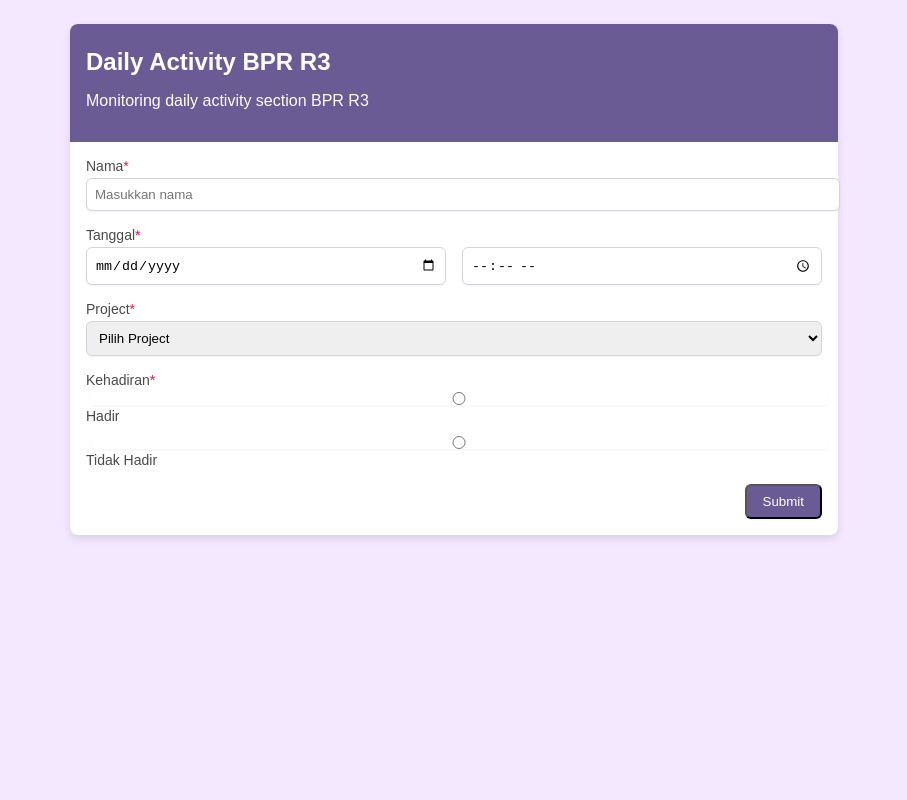
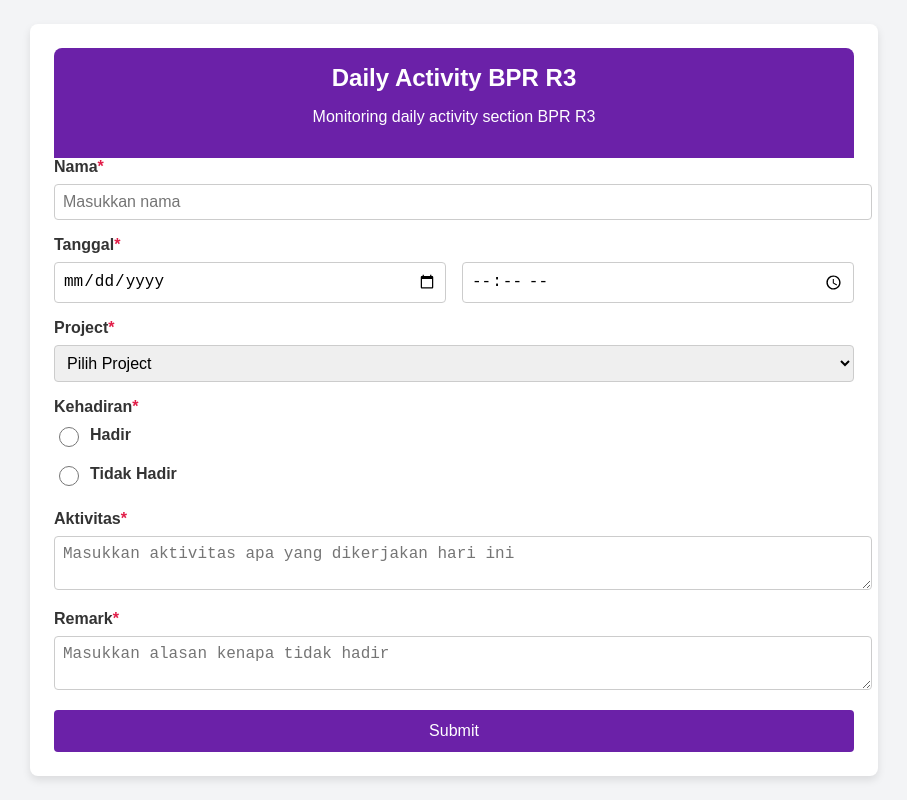
Before and after one commit to splixon224/monitoring, a plain HTML site: page index.html in a window 1280 px wide. Shown: the whole page, without its empty margins (186-1093 px from the left). Drawn offline with Linux system fonts and the light colour scheme.

Commit message:
Update index.html

```diff
--- a/index.html
+++ b/index.html
@@ -7,178 +7,90 @@
     <link rel="stylesheet" href="https://cdnjs.cloudflare.com/ajax/libs/font-awesome/5.15.3/css/all.min.css">
     <style>
         body {
-            background-color: #f3e8ff; /* bg-purple-100 */
-            padding: 1rem; /* p-4 */
-            font-family: Arial, sans-serif;
+            background-color: #f3f4f6; /* Warna latar belakang */
+            padding: 1rem;
+            font-family: 'Arial', sans-serif;
         }
         .container {
-            max-width: 768px; /* max-w-3xl */
-            margin: 0 auto;
-            background-color: #ffffff; /* bg-white */
-            border-radius: 0.5rem; /* rounded-lg */
-            box-shadow: 0 4px 8px rgba(0, 0, 0, 0.1); /* shadow-md */
+            max-width: 800px;
+            margin: auto;
+            background-color: #ffffff;
+            border-radius: 8px;
+            box-shadow: 0 4px 8px rgba(0, 0, 0, 0.1);
+            padding: 1.5rem;
         }
         .header {
-            background-color: #6b5b95; /* bg-purple-600 */
-            color: #ffffff; /* text-white */
-            padding: 1rem; /* p-4 */
-            border-top-left-radius: 0.5rem; /* rounded-t-lg */
-            border-top-right-radius: 0.5rem; /* rounded-t-lg */
+            background-color: #6b21a8; /* Warna ungu gelap */
+            color: #ffffff;
+            padding: 1rem;
+            border-radius: 8px 8px 0 0;
+            text-align: center;
         }
         .header h1 {
-            font-size: 1.5rem; /* text-2xl */
-            font-weight: bold; /* font-bold */
-            margin-top: 0.5rem; /* mt-2 */
-        }
-        .header p {
-            margin-top: 0.25rem; /* mt-1 */
-        }
-        .form-container {
-            padding: 1rem; /* p-4 */
-            gap: 1.5rem; /* space-y-6 */
+            margin: 0;
+            font-size: 1.5rem;
         }
         .form-group {
             margin-bottom: 1rem;
         }
-        .form-group label {
+        label {
             display: block;
-            font-size: 0.875rem; /* text-sm */
-            font-weight: 500; /* font-medium */
-            color: #4a4a4a; /* text-gray-700 */
+            font-weight: bold;
+            margin-bottom: 0.5rem;
+            color: #333333;
         }
-        .form-group input,
-        .form-group select,
-        .form-group textarea {
-            margin-top: 0.25rem; /* mt-1 */
-            width: 100%; /* w-full */
-            border: 1px solid #d1d5db; /* border-gray-300 */
-            border-radius: 0.375rem; /* rounded-md */
-            padding: 0.5rem; /* p-2 */
-            box-shadow: 0 1px 2px rgba(0, 0, 0, 0.05); /* shadow-sm */
+        input[type="text"],
+        input[type="date"],
+        input[type="time"],
+        select,
+        textarea {
+            width: 100%;
+            padding: 0.5rem;
+            border: 1px solid #cccccc;
+            border-radius: 4px;
+            font-size: 1rem;
         }
-        .form-group input[type="date"],
-        .form-group input[type="time"] {
-            width: 48%; /* w-1/2 */
+        .radio-group {
+            display: flex;
+            flex-direction: column;
+            gap: 0.5rem;
         }
-        .form-group input[type="radio"] {
-            margin-right: 0.5rem; /* mr-2 */
+        .radio-group label {
+            display: flex;
+            align-items: center;
+            gap: 0.5rem;
         }
-        .section {
-            display: none; /* hidden */
-            margin-top: 1.5rem; /* mt-6 */
-            background-color: #ffffff; /* bg-white */
-            border-radius: 0.5rem; /* rounded-lg */
-            box-shadow: 0 4px 8px rgba(0, 0, 0, 0.1); /* shadow-md */
+        .radio-group input {
+            width: 20px; /* Ukuran radio button */
+            height: 20px;
         }
-        .section-header {
-            background-color: #6b5b95; /* bg-purple-600 */
-            color: #ffffff; /* text-white */
-            padding: 1rem; /* p-4 */
-            border-top-left-radius: 0.5rem; /* rounded-t-lg */
-            border-top-right-radius: 0.5rem; /* rounded-t-lg */
+        .submit-btn {
+            display: block;
+            width: 100%;
+            background-color: #6b21a8; /* Warna ungu gelap */
+            color: #ffffff;
+            padding: 0.75rem;
+            border: none;
+            border-radius: 4px;
+            font-size: 1rem;
+            cursor: pointer;
+            text-align: center;
         }
-        .section-content {
-            padding: 1rem; /* p-4 */
-            gap: 1.5rem; /* space-y-6 */
-        }
-        .button {
-            background-color: #6b5b95; /* bg-purple-600 */
-            color: #ffffff; /* text-white */
-            padding: 0.5rem 1rem; /* px-4 py-2 */
-            border-radius: 0.375rem; /* rounded-md */
-            box-shadow: 0 1px 2px rgba(0, 0, 0, 0.05); /* shadow-sm */
-            cursor: pointer;
-            transition: background-color 0.3s;
-        }
-        .button:hover {
-            background-color: #5a4d8b; /* hover:bg-purple-700 */
+        .submit-btn:hover {
+            background-color: #4c1d95; /* Warna ungu yang lebih gelap */
         }
     </style>
-</head>
-<body>
-    <div class="container">
-        <div class="header">
-            <h1>Daily Activity BPR R3</h1>
-            <p>Monitoring daily activity section BPR R3</p>
-        </div>
-        <form class="form-container" onsubmit="handleSubmit(event)">
-            <div class="form-group">
-                <label for="nama">Nama<span style="color: #e11d48;">*</span></label>
-                <input type="text" id="nama" placeholder="Masukkan nama" required>
-            </div>
-            <div class="form-group">
-                <label for="date-input">Tanggal<span style="color: #e11d48;">*</span></label>
-                <div style="display: flex; gap: 1rem;"> <!-- flex space-x-4 -->
-                    <input type="date" id="date-input" placeholder="YYYY-MM-DD" required>
-                    <input type="time" id="time-input" placeholder="HH:MM" required>
-                </div>
-            </div>
-            <div class="form-group">
-                <label for="project">Project<span style="color: #e11d48;">*</span></label>
-                <select id="project" required>
-                    <option value="">Pilih Project</option>
-                    <option>Collection KUM</option>
-                    <option>Collection Retail</option>
-                    <option>Collection SME</option>
-                    <option>Hygiene</option>
-                    <option>ORP Portal</option>
-                    <option>WFMS</option>
-                </select>
-            </div>
-            <div class="form-group">
-                <label>Kehadiran<span style="color: #e11d48;">*</span></label>
-                <div style="display: flex; flex-direction: column; gap: 0.5rem;"> <!-- space-y-2 -->
-                    <label>
-                        <input type="radio" id="hadir" name="kehadiran" onclick="updateSection()" required>
-                        Hadir
-                    </label>
-                    <label>
-                        <input type="radio" id="tidak-hadir" name="kehadiran" onclick="updateSection()" required>
-                        Tidak Hadir
-                    </label>
-                </div>
-            </div>
-
-            <div id="section-2" class="section">
-                <div class="section-header">
-                    <p>Isi Aktivitas</p>
-                </div>
-                <div class="section-content">
-                    <div class="form-group">
-                        <label for="aktivitas">Aktivitas<span style="color: #e11d48;">*</span></label>
-                        <textarea id="aktivitas" placeholder="Masukkan aktivitas apa yang dikerjakan hari ini" required></textarea>
-                    </div>
-                </div>
-            </div>
-
-            <div id="section-3" class="section">
-                <div class="section-header">
-                    <p>Alasan Tidak Hadir</p>
-                </div>
-                <div class="section-content">
-                    <div class="form-group">
-                        <label for="remark">Remark<span style="color: #e11d48;">*</span></label>
-                        <textarea id="remark" placeholder="Masukkan alasan kenapa tidak hadir" required></textarea>
-                    </div>
-                </div>
-            </div>
-
-            <div style="display: flex; justify-content: flex-end;"> <!-- flex justify-end -->
-                <button type="submit" class="button">Submit</button>
-            </div>
-        </form>
-    </div>
     <script>
         function updateSection() {
             const hadir = document.getElementById('hadir').checked;
             const section2 = document.getElementById('section-2');
             const section3 = document.getElementById('section-3');
             if (hadir) {
-                section2.style.display = 'block';
-                section3.style.display = 'none';
+                section2.classList.remove('hidden');
+                section3.classList.add('hidden');
             } else {
-                section2.style.display = 'none';
-                section3.style.display = 'block';
+                section2.classList.add('hidden');
+                section3.classList.remove('hidden');
             }
         }
 
@@ -208,13 +120,13 @@
 
             if (validateDate()) {
                 // Ambil data dari form
-                const nama = document.getElementById('nama').value;
+                const nama = document.querySelector('input[type="text"]').value;
                 const date = document.getElementById('date-input').value;
                 const time = document.getElementById('time-input').value;
-                const project = document.getElementById('project').value;
+                const project = document.querySelector('select').value;
                 const kehadiran = document.querySelector('input[name="kehadiran"]:checked')?.nextSibling.textContent.trim();
-                const aktivitas = document.getElementById('aktivitas')?.value || '';
-                const remark = document.getElementById('remark')?.value || '';
+                const aktivitas = document.querySelector('#section-2 textarea')?.value || '';
+                const remark = document.querySelector('#section-3 textarea')?.value || '';
 
                 // Struktur data untuk dikirim ke Google Apps Script
                 const data = {
@@ -249,5 +161,63 @@
             }
         }
     </script>
+</head>
+<body>
+    <div class="container">
+        <div class="header">
+            <h1>Daily Activity BPR R3</h1>
+            <p>Monitoring daily activity section BPR R3</p>
+        </div>
+        <form onsubmit="handleSubmit(event)">
+            <div class="form-group">
+                <label>Nama<span style="color: #e11d48;">*</span></label>
+                <input type="text" placeholder="Masukkan nama" required>
+            </div>
+            <div class="form-group">
+                <label>Tanggal<span style="color: #e11d48;">*</span></label>
+                <div style="display: flex; gap: 1rem;">
+                    <input type="date" id="date-input" placeholder="YYYY-MM-DD" required>
+                    <input type="time" id="time-input" placeholder="HH:MM" required>
+                </div>
+            </div>
+            <div class="form-group">
+                <label>Project<span style="color: #e11d48;">*</span></label>
+                <select required>
+                    <option value="">Pilih Project</option>
+                    <option>Collection KUM</option>
+                    <option>Collection Retail</option>
+                    <option>Collection SME</option>
+                    <option>Hygiene</option>
+                    <option>ORP Portal</option>
+                    <option>WFMS</option>
+                </select>
+            </div>
+            <div class="form-group">
+                <label>Kehadiran<span style="color: #e11d48;">*</span></label>
+                <div class="radio-group">
+                    <label>
+                        <input type="radio" id="hadir" name="kehadiran" onclick="updateSection()" required>
+                        <span>Hadir</span>
+                    </label>
+                    <label>
+                        <input type="radio" id="tidak-hadir" name="kehadiran" onclick="updateSection()" required>
+                        <span>Tidak Hadir</span>
+                    </label>
+                </div>
+            </div>
+
+            <div id="section-2" class="form-group hidden">
+                <label>Aktivitas<span style="color: #e11d48;">*</span></label>
+                <textarea placeholder="Masukkan aktivitas apa yang dikerjakan hari ini" required></textarea>
+            </div>
+
+            <div id="section-3" class="form-group hidden">
+                <label>Remark<span style="color: #e11d48;">*</span></label>
+                <textarea placeholder="Masukkan alasan kenapa tidak hadir" required></textarea>
+            </div>
+
+            <button type="submit" class="submit-btn">Submit</button>
+        </form>
+    </div>
 </body>
 </html>
```
